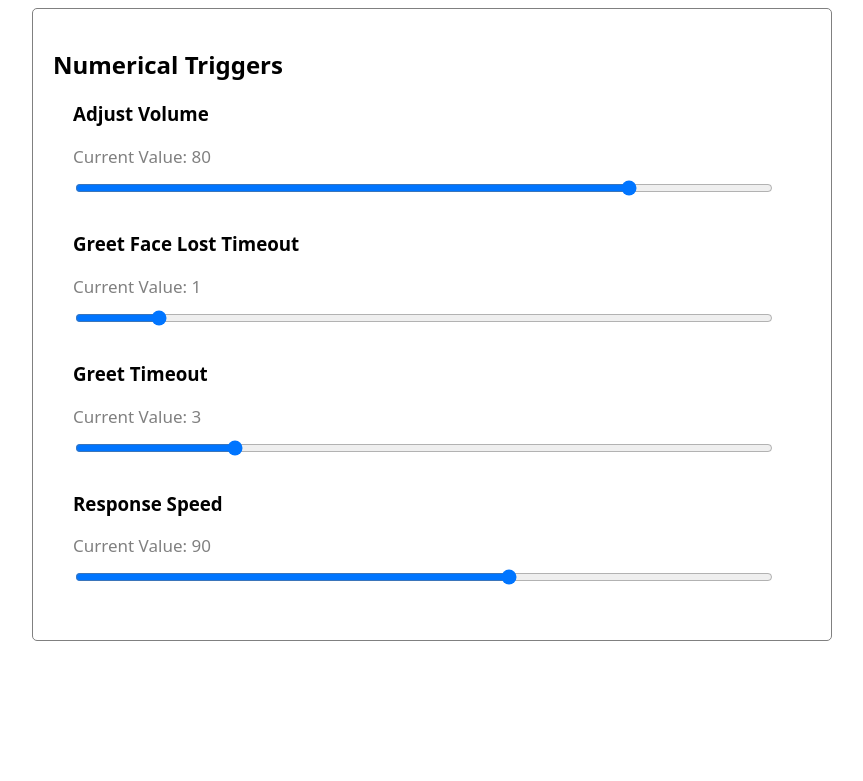
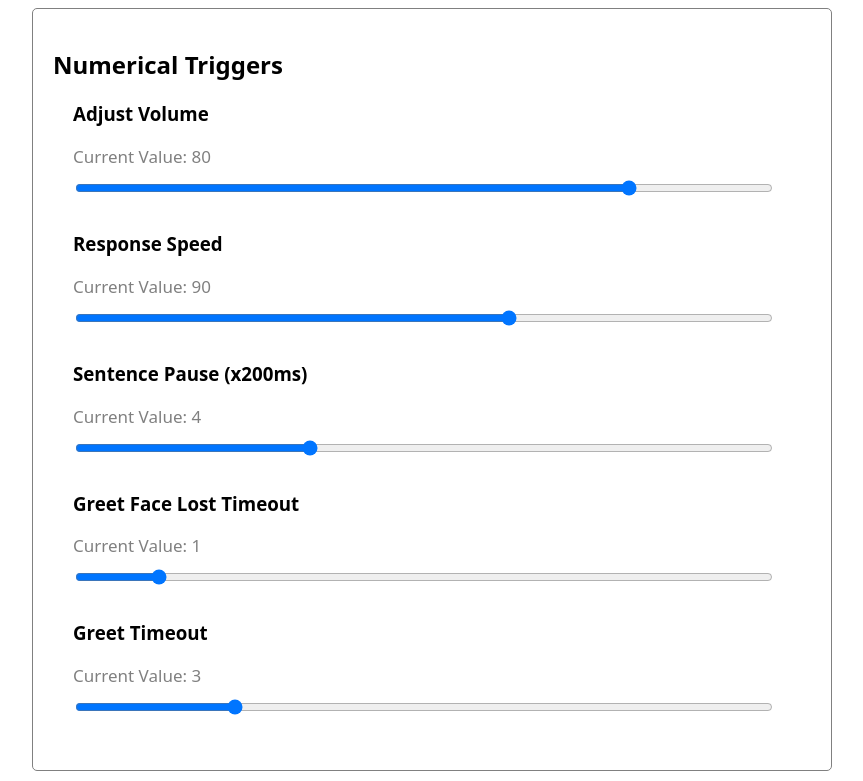
Before and after one commit to S3942721/robo-web-controller, a React (Vite) app in the folder frontend/: page / in a window 1280 px wide. Shown: the part 721-1502 px from the top of the page, without its empty margins (208-1071 px from the left). Before the commit the page ends 1372 px from the top, so only its background shows below. Built offline with nearby package versions, Linux system fonts and the light colour scheme; no server answers.

Commit message:
update sliders
Signed-off-by: cbh778899 <cbh778899@outlook.com>

```diff
--- a/frontend/src/components/ScrollControllers.jsx
+++ b/frontend/src/components/ScrollControllers.jsx
@@ -13,9 +13,10 @@ export default function ScrollControllers() {
         <section>
             <h1>Numerical Triggers</h1>
             <ScrollBar name='Adjust Volume' initial={80} callback={updateCallback("Volume")} />
+            <ScrollBar name='Response Speed' initial={90} max={120} min={40} callback={updateCallback("ChangeResponseSpeed")} />
+            <ScrollBar name='Sentence Pause (x200ms)' initial={4} max={10} min={1} callback={updateCallback("ChangeSentencePause")} />
             <ScrollBar name='Greet Face Lost Timeout' initial={1} max={5} min={0.5} step={0.5} callback={updateCallback("ChangeGreetFaceLostTimeout")} />
             <ScrollBar name='Greet Timeout' initial={3} max={10} min={1} step={0.5} callback={updateCallback("ChangeGreetTimeout")} />
-            <ScrollBar name='Response Speed' initial={90} max={120} min={40} callback={updateCallback("ChangeResponseSpeed")} />
         </section>
     )
 }
```
